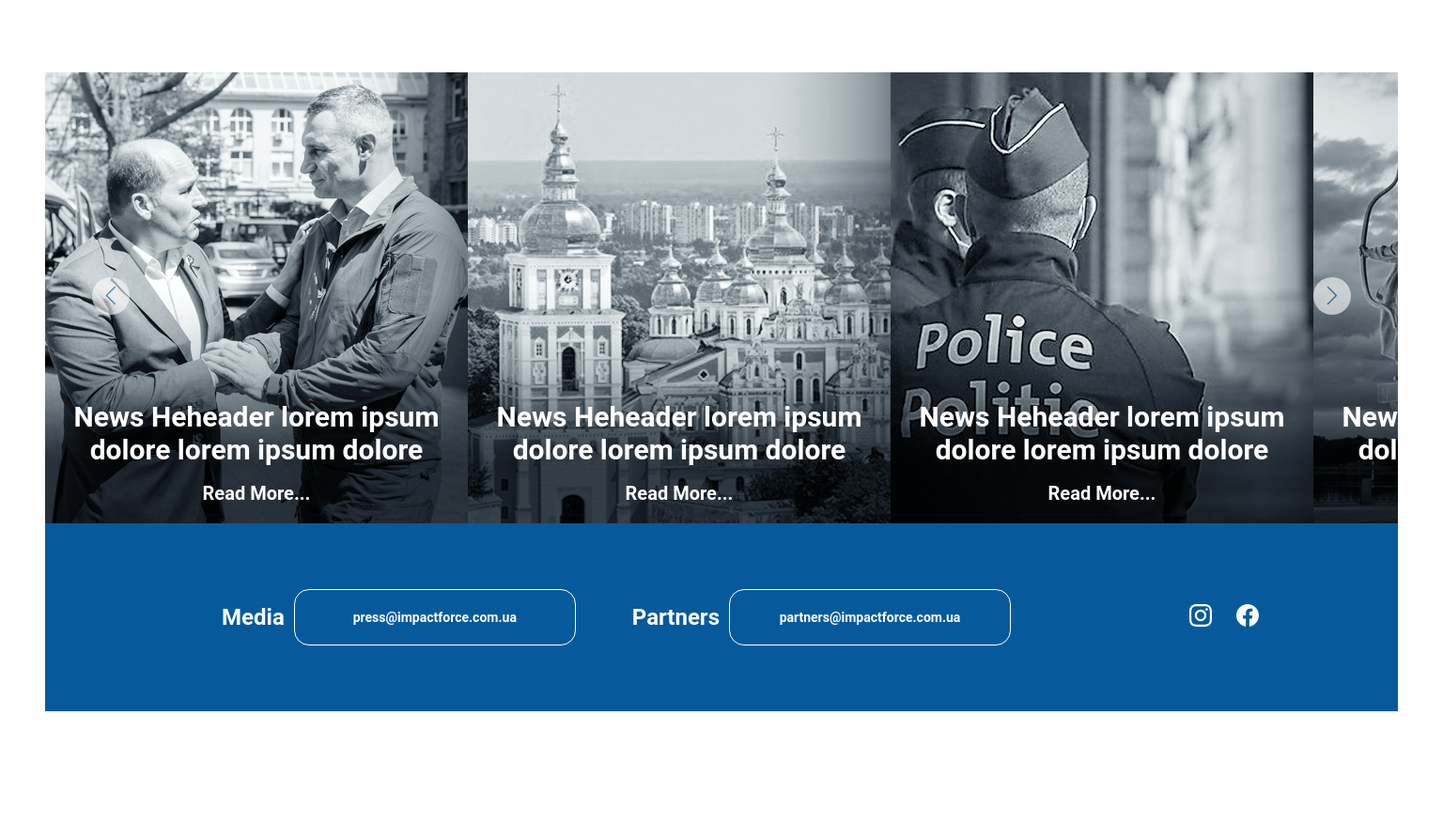
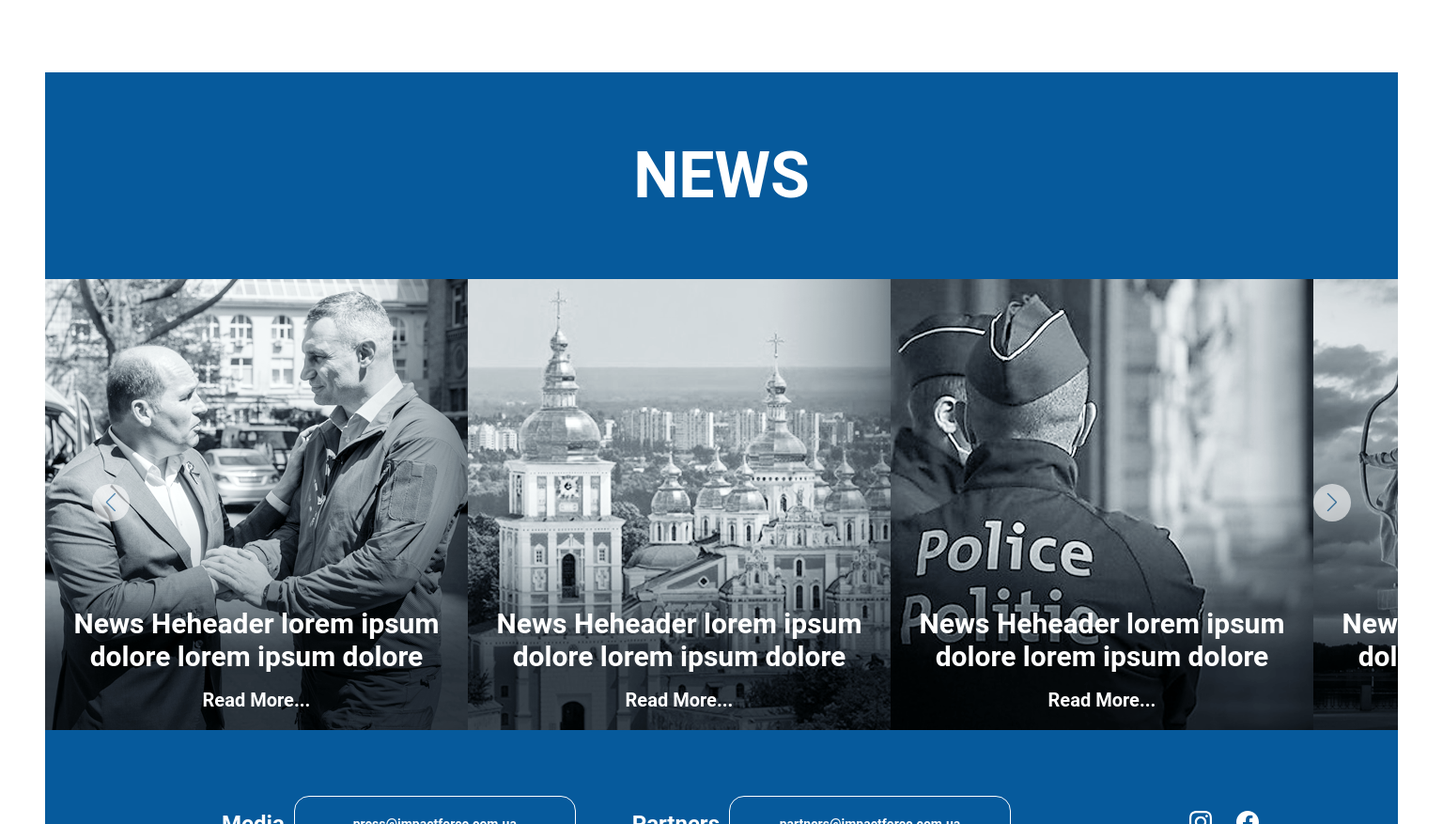
Before and after one commit to GalSanyi/Impact-Force, a plain HTML site: page index.html in a window 1536 px wide. Shown: the part 2136-3013 px from the top of the page at 94% size. Before the commit the page ends 2893 px from the top, so only its background shows below. Drawn offline with nearby package versions, Linux system fonts and the light colour scheme.

Commit message:
add news section

```diff
--- a/css/slider.css
+++ b/css/slider.css
@@ -3,7 +3,7 @@
 
 @media screen and (min-width: 1440px) {
   .swiper {
-    width: 100%;
+    width: 450px;
     height: 100%;
   }
 
--- a/css/style.css
+++ b/css/style.css
@@ -452,6 +452,24 @@ p {
     line-height: 23px;
     color: var(--color-newsText);
   }
+  /* news */
+  .news {
+    display: flex;
+    justify-content: center;
+    align-items: center;
+    margin: 0 auto;
+    width: 834px;
+    height: 141px;
+    background: var(--color-textBlue);
+  }
+
+  .news__text {
+    font-weight: 700;
+    font-size: 52px;
+    line-height: 61px;
+    text-transform: uppercase;
+    color: var(--color-white);
+  }
 }
 
 @media screen and (min-width: 1440px) {
@@ -553,6 +571,24 @@ p {
     margin: 40px 0 40px 0;
     text-transform: uppercase;
     color: #ca2567;
+  }
+  /* news */
+  .news {
+    display: flex;
+    justify-content: center;
+    align-items: center;
+    margin: 0 auto;
+    width: 1440px;
+    height: 220px;
+    background: var(--color-textBlue);
+  }
+
+  .news__text {
+    font-weight: 700;
+    font-size: 68px;
+    line-height: 80px;
+    text-transform: uppercase;
+    color: var(--color-white);
   }
   .slide-img__1 {
     display: flex;
--- a/index.html
+++ b/index.html
@@ -247,8 +247,11 @@
 
     </div>
    </section>
+   <section class="news">
+<h2 class="news__text">NEWS</h2>
+   </section>
       <section>
-        <div class="swiper mySwiper-container" id="mix">
+        <div class="swiper mySwiper-container " id="mix">
           <div class="swiper-wrapper">
             <div class="swiper-slide">
               <div class="slide-img__1">
@@ -306,6 +309,65 @@
           <div class="swiper-button-prev nav-btn"></div>
         </div>
       </section>
+      <!-- <section>
+        <div class="swiper mySwiper-container__tab " id="mix_2">
+          <div class="swiper-wrapper">
+            <div class="swiper-slide">
+              <div class="slide-img__1">
+          <div class="slider-text__container">
+                  <p class="slide-img__text">
+                  News Heheader lorem ipsum dolore lorem ipsum dolore
+                </p>
+                <p  class="slide-img__text_2">Read More...</p>
+          </div>
+              </div>
+            </div>
+            <div class="swiper-slide">
+              <div class="slide-img__2">
+                  <div class="slider-text__container">
+                  <p class="slide-img__text">
+                  News Heheader lorem ipsum dolore lorem ipsum dolore
+                </p>
+                <p  class="slide-img__text_2">Read More...</p>
+          </div>
+              </div>
+            </div>
+            <div class="swiper-slide">
+              <div class="slide-img__3">
+                 <div class="slider-text__container">
+                  <p class="slide-img__text">
+                  News Heheader lorem ipsum dolore lorem ipsum dolore
+                </p>
+                <p  class="slide-img__text_2">Read More...</p>
+          </div>
+              </div>
+            </div>
+            <div class="swiper-slide">
+              <div class="slide-img__4">
+                <div class="slider-text__container">
+                  <p class="slide-img__text">
+                  News Heheader lorem ipsum dolore lorem ipsum dolore
+                </p>
+                <p  class="slide-img__text_2">Read More...</p>
+          </div>
+              </div>
+            </div>
+            <div class="swiper-slide">
+              <div class="slide-img__5">
+               <div class="slider-text__container">
+                  <p class="slide-img__text">
+                  News Heheader lorem ipsum dolore lorem ipsum dolore
+                </p>
+                <p  class="slide-img__text_2">Read More...</p>
+          </div>
+
+              </div>
+            </div>
+          </div>
+          <div class="swiper-button-next nav-btn"></div>
+          <div class="swiper-button-prev nav-btn"></div>
+        </div>
+      </section> -->
     </main>
      <footer>
       <div class="footer-news__box">
```
Also changed, not shown: js/script.js (+10 -0 lines).
